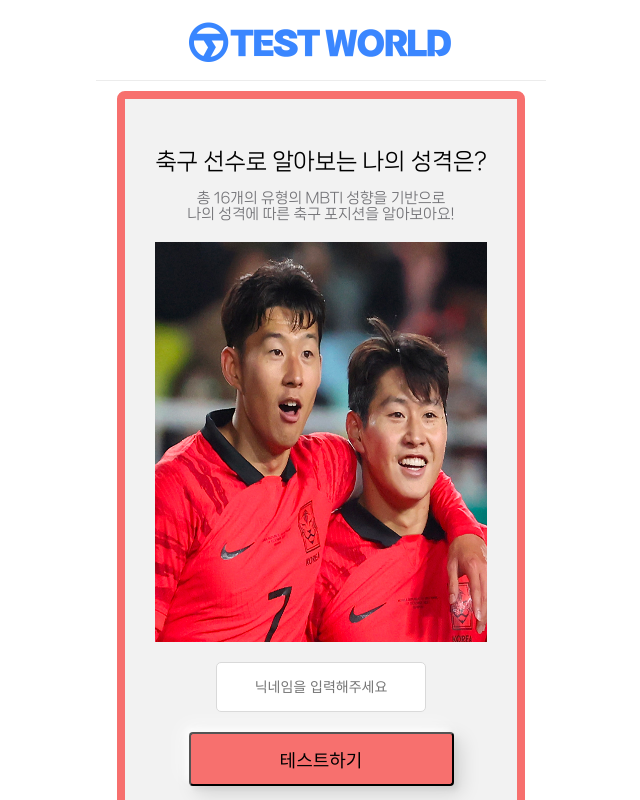
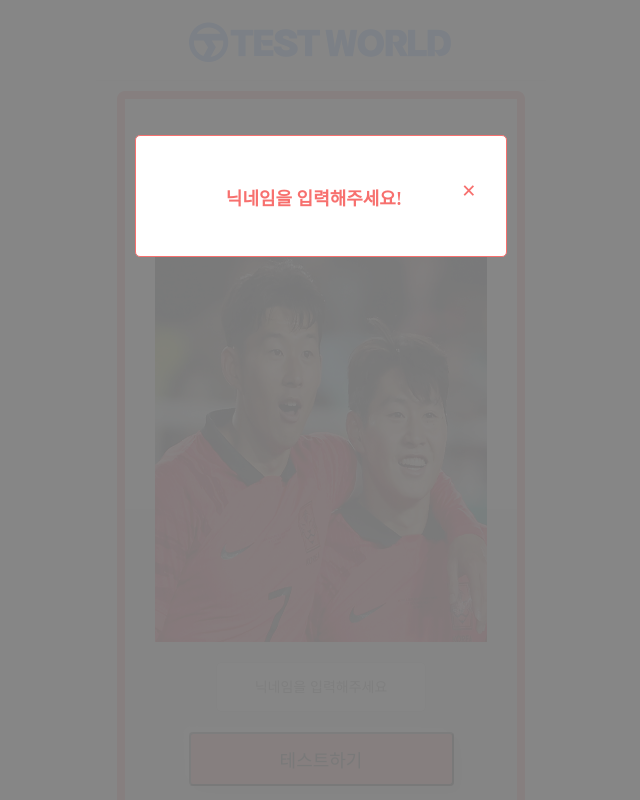
Before and after one commit to StudioHook/test_world, a Next.js app: page / in a window 1280 px wide. Both pictures are taken after a click on the button "테스트하기". Shown: the top 800 px of the page, without its empty margins (319-959 px from the left). Built offline with nearby package versions, Linux system fonts and the light colour scheme.

Commit message:
feat: errorPopup

```diff
--- a/src/pages/mbti/soccer/StartTest.tsx
+++ b/src/pages/mbti/soccer/StartTest.tsx
@@ -1,4 +1,4 @@
-import React, { useRef, useState } from 'react';
+import React, { ChangeEvent, useRef, useState } from 'react';
 import styles from './startTest.module.scss';
 // import Button from '@/components/styled-components/Button';
 import PopularTest from '@/components/PopularTest';
@@ -13,16 +13,31 @@ const StartTest = () => {
   const setUserName = useSetRecoilState(userName);
   const userNameRef = useRef<HTMLInputElement>(null);
 
+  const [modalToggleOn, setModalToggleOn] = useState(false);
+
   const onClickStartTest = () => {
     if (userNameRef?.current?.value) {
       setUserName(userNameRef.current.value);
       console.log(userNameRef.current.value);
       router.push('/mbti/soccer-test');
     } else {
-      alert('닉네임을 입력해주세요.');
+      setModalToggleOn(true);
     }
   };
+
   return (
+    <>
+      {modalToggleOn && (
+        <div className={styles.modalWrap}>
+          <div className={styles.modalWrapBody}>
+            <span className={styles.closeBtn} onClick={() => setModalToggleOn(false)}>
+              &times;
+            </span>
+            <p className={styles.modalText}>닉네임을 입력해주세요!</p>
+          </div>
+        </div>
+      )}
+
       <div
         style={{
           display: 'flex',
@@ -52,6 +67,7 @@ const StartTest = () => {
         <PopularTest />
       </div> */}
       </div>
+    </>
   );
 };
 
--- a/src/pages/mbti/soccer/startTest.module.scss
+++ b/src/pages/mbti/soccer/startTest.module.scss
@@ -59,3 +59,41 @@
       4px 4px 5px 0px #0001;
   }
 }
+
+.modalWrap {
+  position: fixed;
+  z-index: 10;
+  padding-top: 135px;
+  left: 0;
+  top: 0;
+  width: 100%;
+  height: 100%;
+  overflow: auto;
+  background-color: rgba(128, 128, 128, 0.95);
+}
+
+.modalWrapBody {
+  width: 310px;
+  height: 60px;
+  padding: 30px 30px;
+  margin: 0 auto;
+  border: 1.5px solid #f7706e;
+  border-radius: 5px;
+  background-color: #fff;
+}
+
+.closeBtn {
+  margin-top: 11px;
+  float: right;
+  font-weight: bold;
+  color: #f7706e;
+  font-size: 25px;
+  cursor: pointer;
+}
+
+.modalText {
+  font-size: 18px;
+  font-weight: 700;
+  color: #f7706e;
+  text-align: center;
+}
```
Lines whose indentation alone changed are shown as unchanged.
